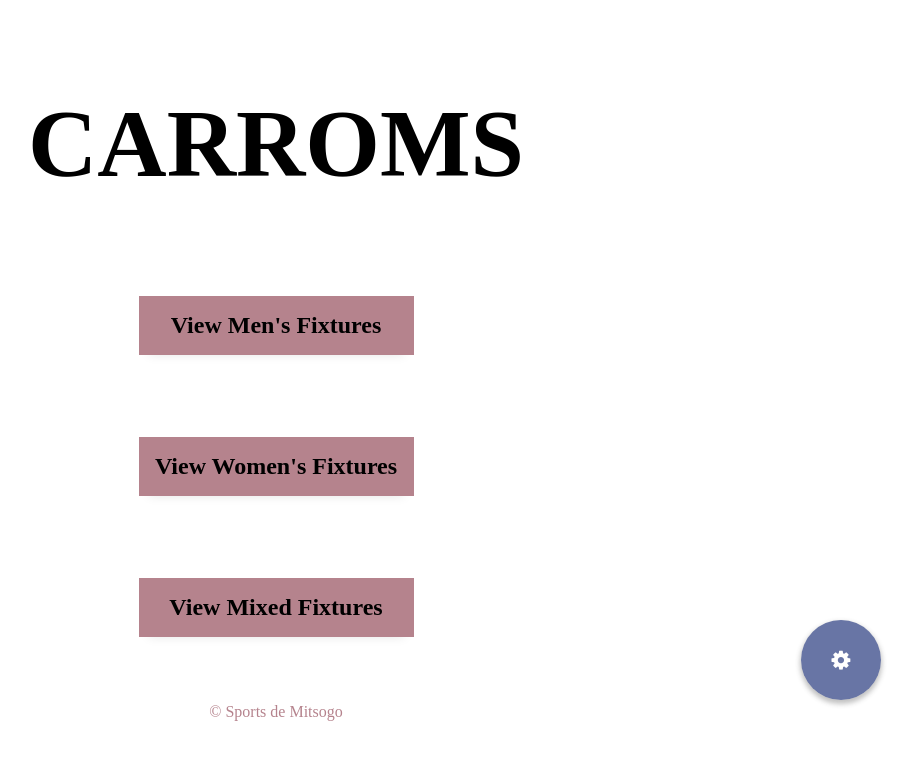
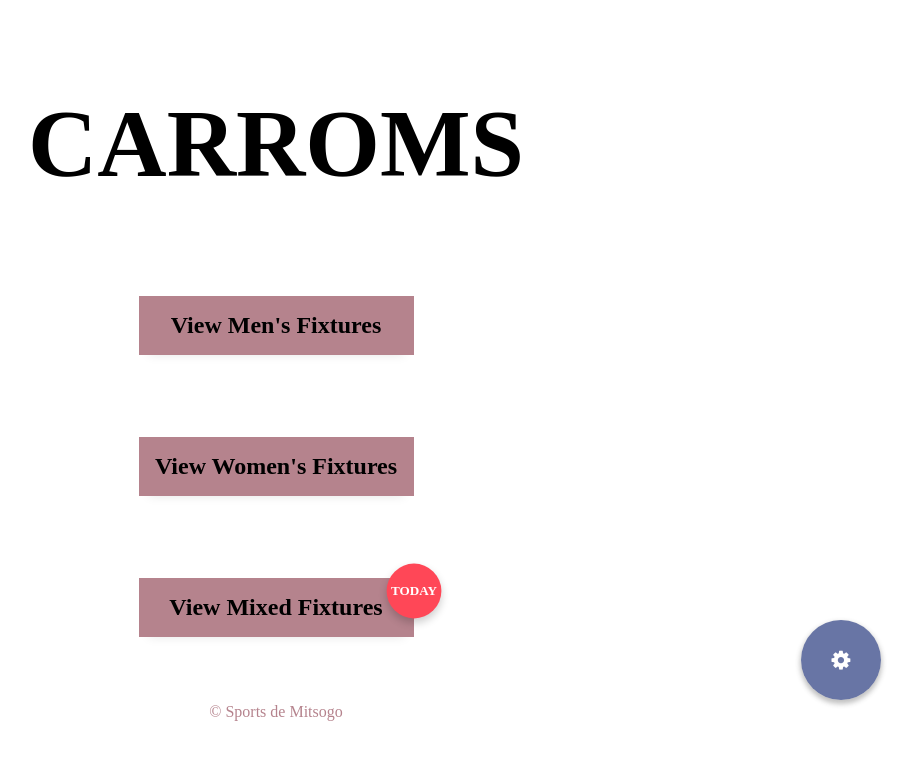
Before and after one commit to i-avm/sports_de_mits, a Next.js app: page /carroms in a window 1280 px wide. Shown: the top 760 px of the page, without its empty margins (364-1279 px from the left). Built offline with nearby package versions, Linux system fonts and the light colour scheme.

Commit message:
fixture_update(carroms): update today-indicator

```diff
--- a/src/pages/[game]/index.js
+++ b/src/pages/[game]/index.js
@@ -27,7 +27,7 @@ export default function Game() {
         </Link>
         <br />
         <Link href="/carroms/mixed/fixtures/">
-          <block className="bg-primary">View Mixed Fixtures</block>
+          <block className="bg-primary today-indicator">View Mixed Fixtures</block>
         </Link>
         <br />
         <p>© Sports de Mitsogo</p>
```
